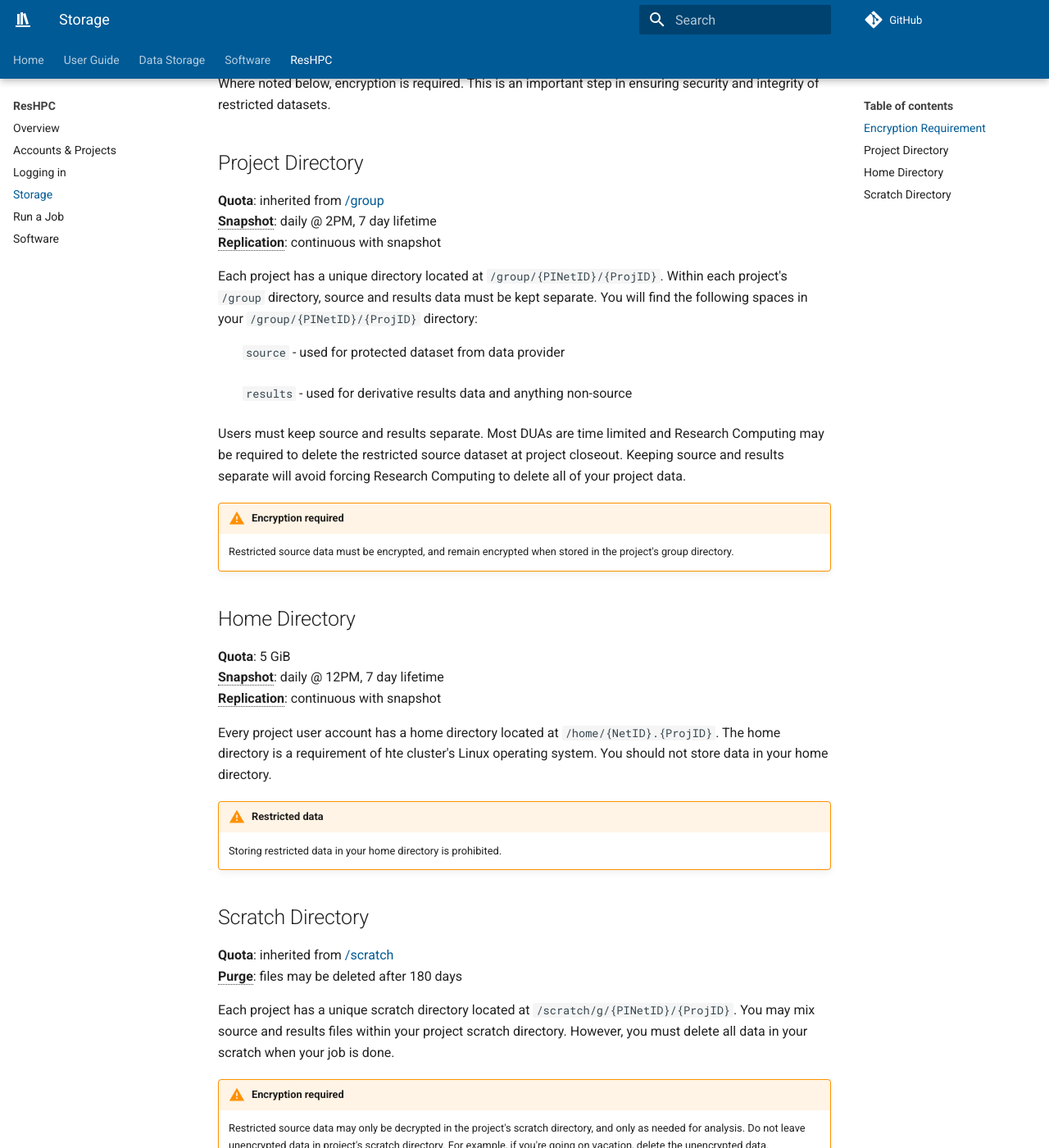
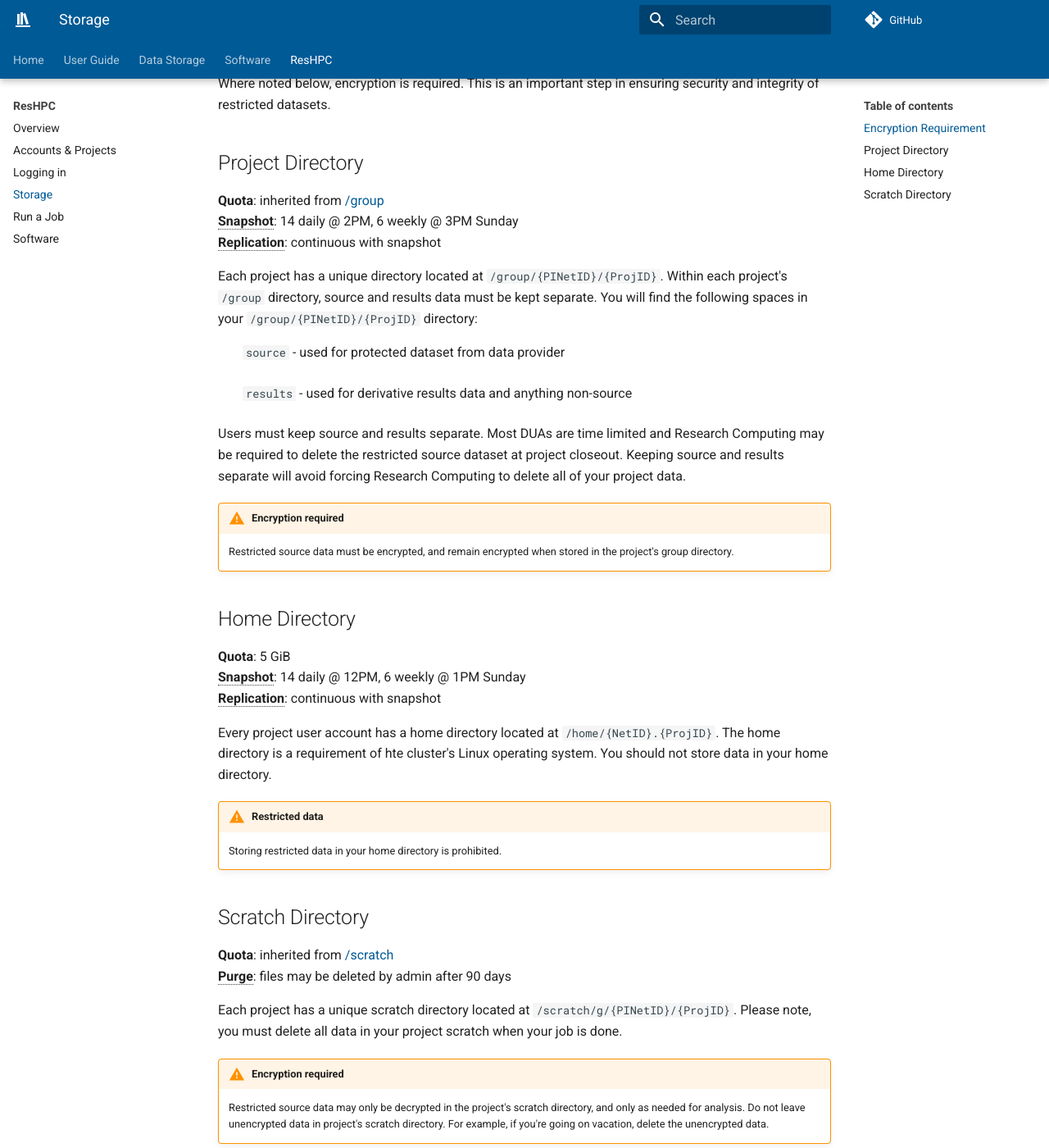
Before and after one commit to mcw-rcc/mcw-rcc.github.io, an MkDocs documentation site: the page built from docs/secure-computing/project-storage.md, in a window 1280 px wide and 1400 px high, scrolled down 478 px. Shown: the whole window at 82% size. Built offline with MkDocs 1.6.1 and Material for MkDocs 9.7.7, drawn with Linux system fonts in a browser that asks for light colours; comment, search, counter and statistics services are not loaded.

Commit message:
purge time update

```diff
--- a/docs/secure-computing/project-storage.md
+++ b/docs/secure-computing/project-storage.md
@@ -22,7 +22,7 @@ Where noted below, encryption is required. This is an important step in ensuring
 ## Project Directory
 
 **Quota**: inherited from [/group](../storage/rcc-storage.md#group)
-**Snapshot**: daily @ 2PM, 7 day lifetime
+**Snapshot**: 14 daily @ 2PM, 6 weekly @ 3PM Sunday
 **Replication**: continuous with snapshot
 
 Each project has a unique directory located at `/group/{PINetID}/{ProjID}`. Within each project's `/group` directory, source and results data must be kept separate. You will find the following spaces in your `/group/{PINetID}/{ProjID}` directory:
@@ -38,7 +38,7 @@ Users must keep source and results separate. Most DUAs are time limited and Rese
 ## Home Directory
 
 **Quota**: 5 GiB
-**Snapshot**: daily @ 12PM, 7 day lifetime
+**Snapshot**: 14 daily @ 12PM, 6 weekly @ 1PM Sunday
 **Replication**: continuous with snapshot
 
 Every project user account has a home directory located at `/home/{NetID}.{ProjID}`. The home directory is a requirement of hte cluster's Linux operating system. You should not store data in your home directory.
@@ -49,9 +49,9 @@ Every project user account has a home directory located at `/home/{NetID}.{ProjI
 ## Scratch Directory
 
 **Quota**: inherited from [/scratch](../storage/rcc-storage.md#scratch)
-**Purge**: files may be deleted after 180 days
+**Purge**: files may be deleted by admin after 90 days
 
-Each project has a unique scratch directory located at `/scratch/g/{PINetID}/{ProjID}`. You may mix source and results files within your project scratch directory. However, you must delete all data in your scratch when your job is done.
+Each project has a unique scratch directory located at `/scratch/g/{PINetID}/{ProjID}`. Please note, you must delete all data in your project scratch when your job is done.
 
 !!! warning "Encryption required"
     Restricted source data may only be decrypted in the project's scratch directory, and only as needed for analysis. Do not leave unencrypted data in project's scratch directory. For example, if you're going on vacation, delete the unencrypted data.
--- a/docs/storage/rcc-storage.md
+++ b/docs/storage/rcc-storage.md
@@ -38,14 +38,17 @@ Additional storage capacity may be purchased through our Research Group Storage
 ### Scratch
 
 **Quota**: 5 TiB
-**Purge**: files may be deleted by admin after 180 days
+**Purge**: files may be deleted by admin after 90 days
 
-Scratch space is intended for data that is read/written during jobs running on the cluster. It is located on all compute nodes at `/scratch`. Every group has a directory at `/scratch/g/pi_netid` with quota limit 5TiB. Scratch space may be increased by request with justification.
+Scratch space is intended for data that is read/written during jobs running on the cluster. It is located on all compute nodes at `/scratch`. Every group has a directory at `/scratch/g/pi_netid` with quota limit 5TiB.
+
+!!! warning "Do not store data in scratch unless you are running a SLURM job."
+    If you are not running a job, you should not have any data in scratch. Please remember that scratch storage is limited and must be cleaned up regularly. Failure to do so could result in jobs failing for all users and/or deletion of your scratch data by Research Computing.
 
 ### Local Scratch
 
 **Quota**: No quota, limited to size of disk (440GiB)
-**Purge**: files deleted after every job
+**Purge**: files deleted automatically after every job
 
 Local scratch disk may be the fastest computing option to store your job runtime files, especially for jobs that are heavily I/O dependent (i.e. lots of files are read/written). However, it does take some time to transfer your files from your global scratch directory to local scratch, and the space is limited (440GiB).
 
```
